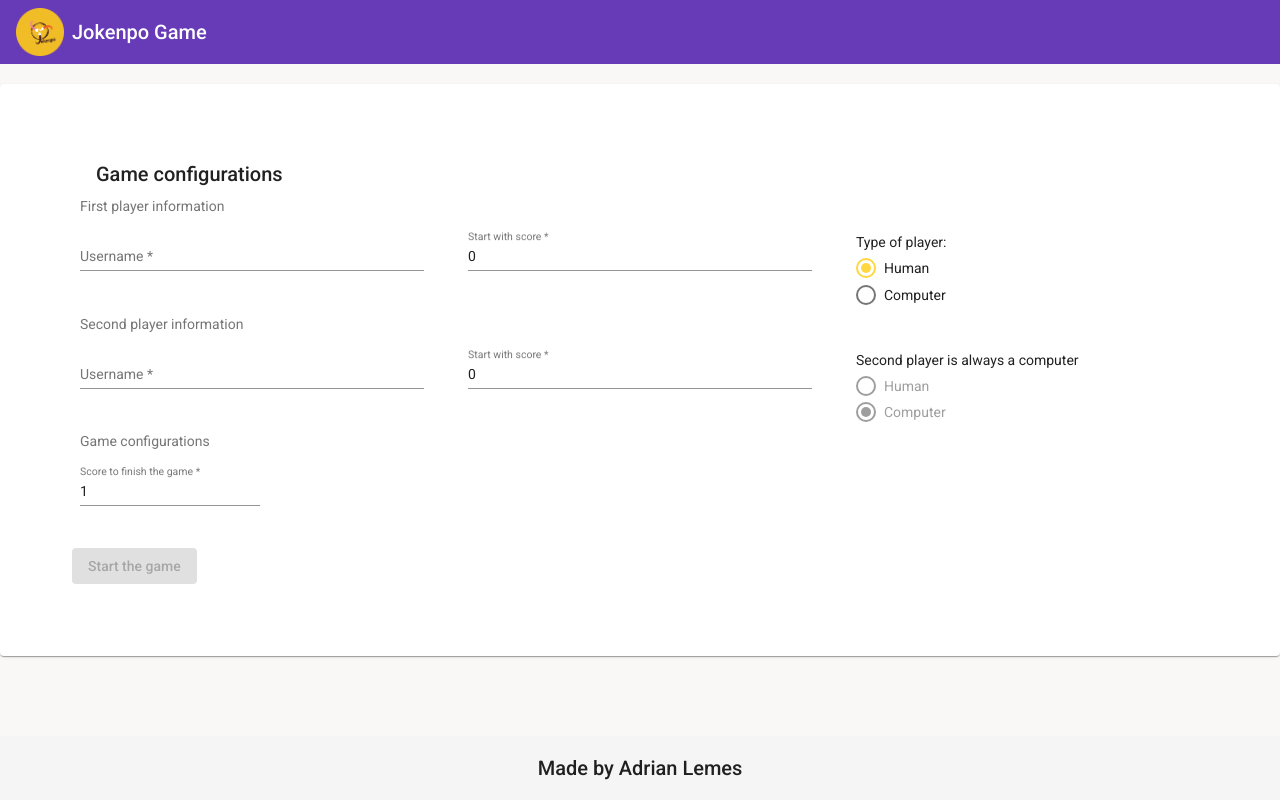
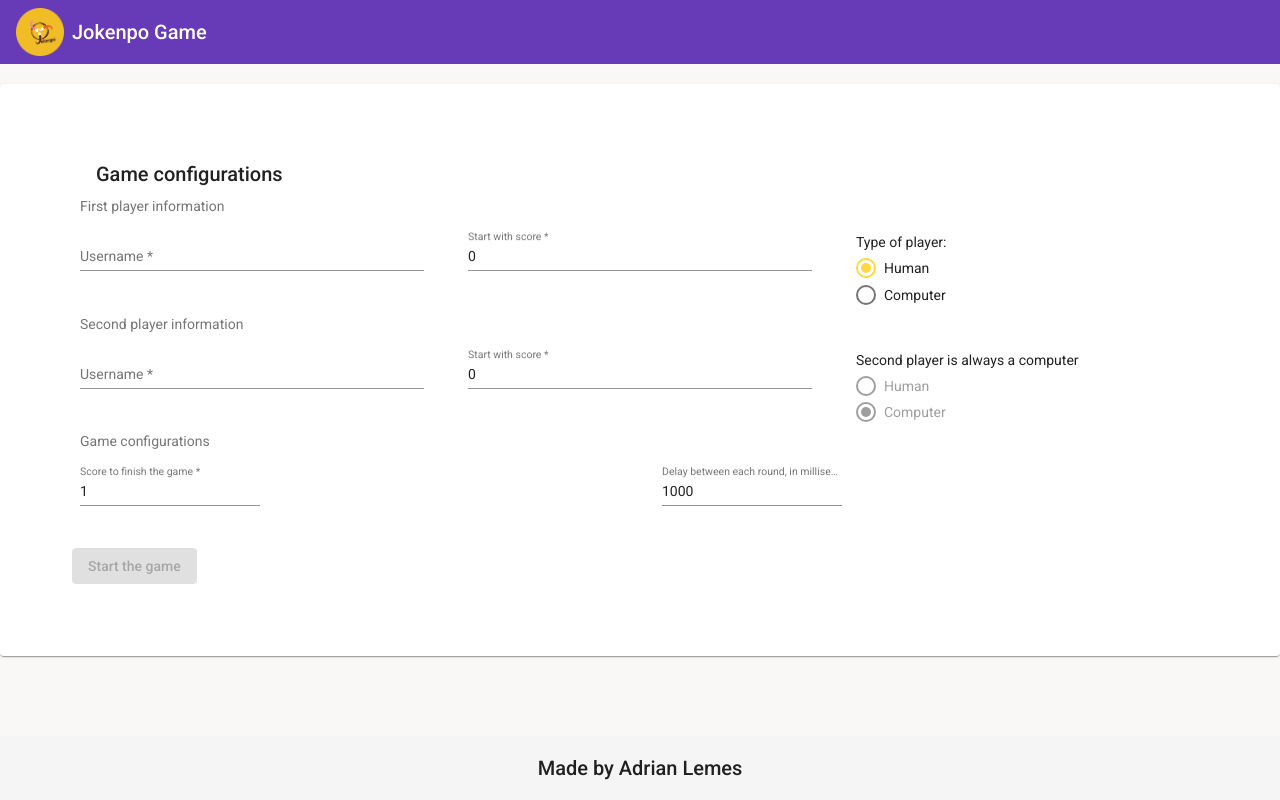
Before and after one commit to adrianlemess/jokenpo-game-angular, an Angular app: page /welcome in a window 1280 px wide. Built offline with nearby package versions, Linux system fonts and the light colour scheme.

Commit message:
feat: add delayPerRound feature

```diff
--- a/src/app/core/models/game-match.model.ts
+++ b/src/app/core/models/game-match.model.ts
@@ -4,16 +4,7 @@ export class GameMatch {
     constructor(
         public firstPlayer: Player,
         public secondPlayer: Player,
-        private matchScoreEnd: number
+        public matchScoreEnd: number,
+        public delayPerRoundInMs: number = 1000
     ) {}
-
-    checkWinner(): Player | null {
-        if (this.firstPlayer.score === this.matchScoreEnd) {
-            return this.firstPlayer;
-        } else if (this.firstPlayer.score === this.matchScoreEnd) {
-            return this.secondPlayer;
-        }
-
-        return null;
-    }
 }
--- a/src/app/welcome/welcome-form/welcome-form.component.html
+++ b/src/app/welcome/welcome-form/welcome-form.component.html
@@ -78,6 +78,17 @@
                         />
                     </mat-form-field>
                 </div>
+                <div class="col">
+                    <mat-form-field>
+                        <input
+                            matInput
+                            type="number"
+                            min="0"
+                            placeholder="Delay between each round, in milliseconds"
+                            formControlName="delayPerRoundInMs"
+                        />
+                    </mat-form-field>
+                </div>
             </div>
         </mat-card-content>
         <mat-card-actions>
--- a/src/app/welcome/welcome-form/welcome-form.component.ts
+++ b/src/app/welcome/welcome-form/welcome-form.component.ts
@@ -23,6 +23,7 @@ export class WelcomeFormComponent {
             playerType: [{ value: this.playerType.COMPUTER, disabled: true }],
         }),
         matchScoreEnd: [1, [Validators.required]],
+        delayPerRoundInMs: 1000,
     });
 
     constructor(private fb: FormBuilder, private router: Router) {}
```
